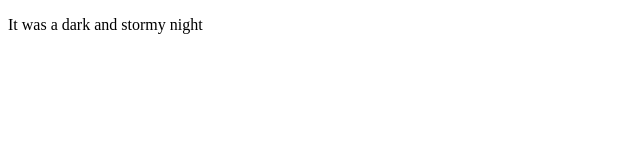
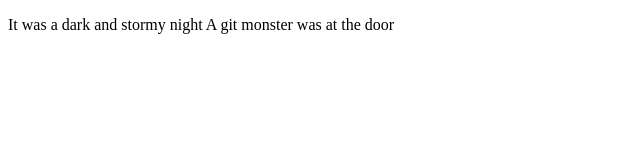
Before and after one commit to leighwillis/fireside-story2, a plain HTML site: page index.html in a window 1280 px wide. Shown: the whole page, without its empty margins (0-640 px from the left). Drawn offline with Linux system fonts and the light colour scheme.

Commit message:
added second line of story

```diff
--- a/index.html
+++ b/index.html
@@ -3,6 +3,7 @@
     <body>
         <p>
             It was a dark and stormy night
+            A git monster was at the door
         </p>
     </body>
 </html>
```
